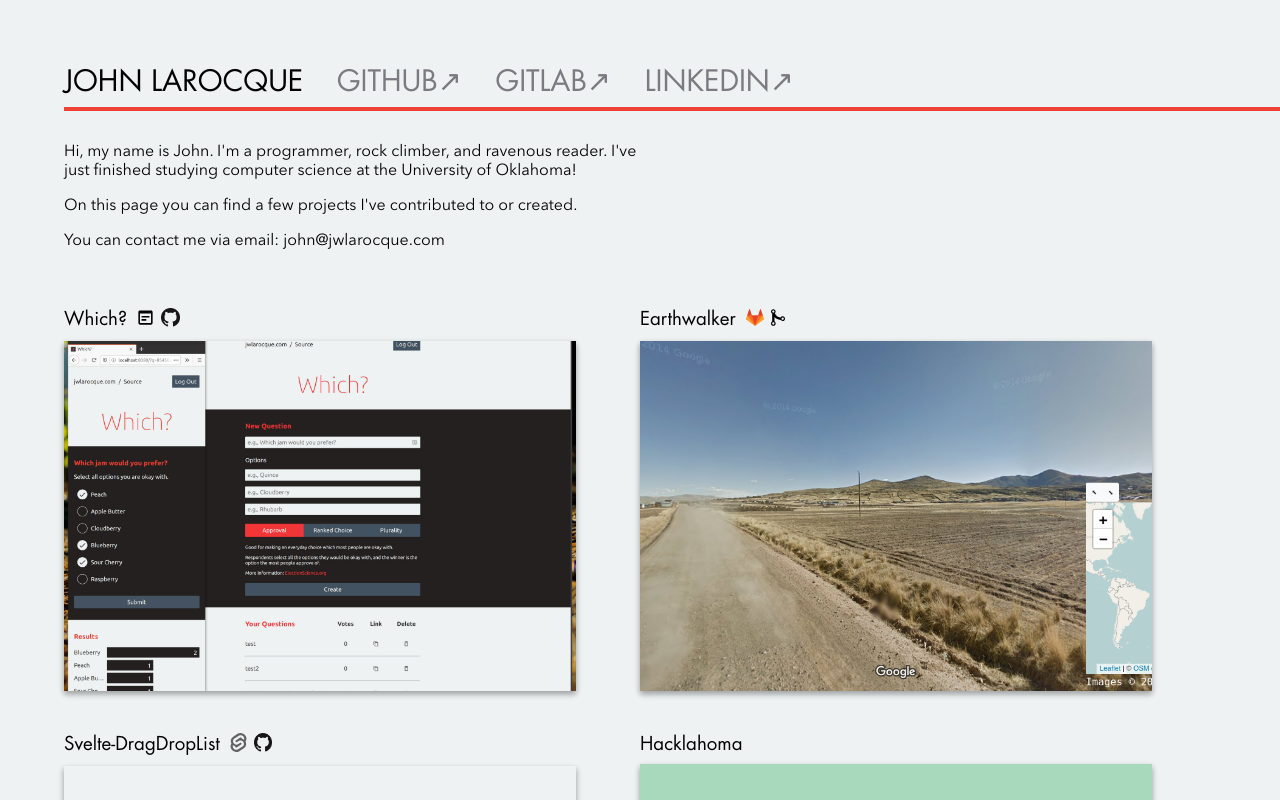
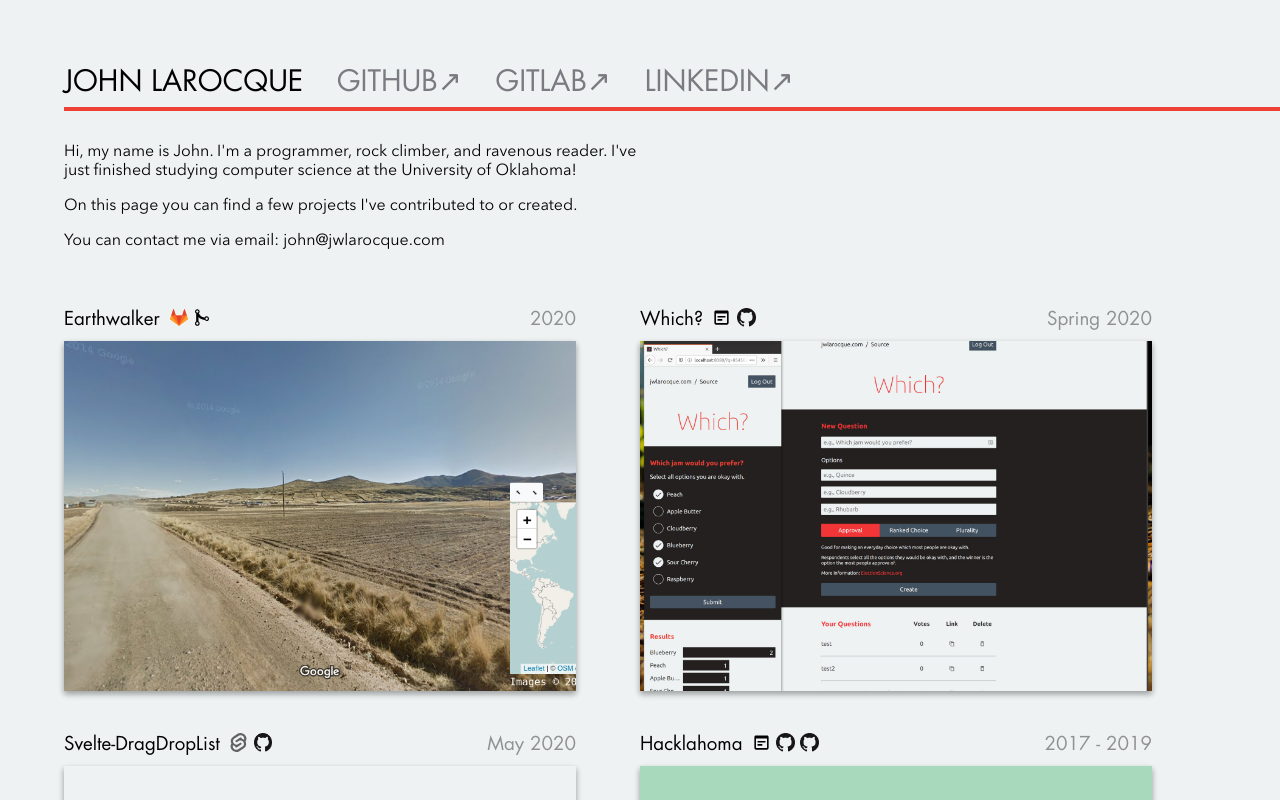
Before and after one commit to jwlarocque/jwlarocque.github.io, a Svelte app: page / in a window 1280 px wide. Shown: the top 800 px of the page. Built offline with nearby package versions, Linux system fonts and the light colour scheme; grey boxes are pictures that could not be loaded.

Commit message:
Add project dates

```diff
--- a/src/App.svelte
+++ b/src/App.svelte
@@ -3,36 +3,43 @@
 
 	const projects = [
 		{
+			title: '<a href="https://gitlab.com/glatteis/earthwalker">Earthwalker</a>',
+			links: '<a href="https://gitlab.com/glatteis/earthwalker"><img src="img/gitlab.svg" alt="GitLab" title="GitLab"></a><a href="https://gitlab.com/glatteis/earthwalker/-/merge_requests?scope=all&state=all&author_username=jwlarocque"><img src="img/merge.svg" alt="Contributions" title="Contributions"></a>',
+			when: '2020',
+			img: '<img src="img/earthwalker_example.png" alt="Earthwalker Example">',
+			desc: `<p>An open source clone of <a href="https://www.geoguessr.com/">GeoGuessr</a> with a Go backend, which adds some extra features and works around Google's pricey dynamic Streetview API.</p>
+				   <p>I rebuilt most of the application to loosen coupling between its components and better allow for future features.</p>
+				   <p>The front end is written in Svelte with Leaflet maps, and  utilizes OSM Nominatim and Google StreetView.  It is served along with a REST API by a Go back end.</p>
+				   <p><a href="https://gitlab.com/glatteis/earthwalker">GitLab</a>, <a href="https://gitlab.com/glatteis/earthwalker/-/merge_requests?scope=all&state=all&author_username=jwlarocque">Contributions</a></p>`
+		}, {
 			title: '<a href="http://which.jwlarocque.com">Which?</a>',
 			links: '<a href="http://which.jwlarocque.com"><img src="img/wysiwyg.svg" alt="Live" title="Live"></a><a href="https://github.com/jwlarocque/which"><img src="img/github.png" alt="GitHub" title="GitHub"></a>',
+			when: 'Spring 2020',
 			img: '<img src="img/which_2.jpg" alt="Which New Question Page">',
-			desc: `<p>My current project, a tiny voting/polling web app similar to <a href="https://www.strawpoll.me/">Straw Poll</a>, but with support for instant runoff as well as approval and plurality voting.  Still adding features and cleaning up, code quality is currently: <span class="code">gradually improving</span>.</p>
+			desc: `<p>My most recent project, a tiny voting/polling web app similar to <a href="https://www.strawpoll.me/">Straw Poll</a>, but with support for instant runoff as well as approval and plurality voting.  Still adding features and cleaning up, code quality is currently: <span class="code">gradually improving</span>.</p>
 				   <p><a href="https://svelte.dev/">Svelte</a> frontend and PostgreSQL database connected by a Go server with from-scratch routing and session management.  Currently live on AWS EC2 + RDS!</p>
 				   <p><a href="https://github.com/jwlarocque/which">GitHub</a>, <a href="http://which.jwlarocque.com">Live</a></p>`
 		}, {
-			title: '<a href="https://gitlab.com/glatteis/earthwalker">Earthwalker</a>',
-			links: '<a href="https://gitlab.com/glatteis/earthwalker"><img src="img/gitlab.svg" alt="GitLab" title="GitLab"></a><a href="https://gitlab.com/glatteis/earthwalker/-/merge_requests?scope=all&state=all&author_username=jwlarocque"><img src="img/merge.svg" alt="Contributions" title="Contributions"></a>',
-			img: '<img src="img/earthwalker_example.png" alt="Earthwalker Example">',
-			desc: `<p>An open source clone of <a href="https://www.geoguessr.com/">Geoguessr</a> with a Go backend, which adds some extra features and works around Google's pricey dynamic Streetview API.</p>
-				   <p>I rewrote most of the application to loosen coupling between its components and better allow for future features.</p>
-				   <p><a href="https://gitlab.com/glatteis/earthwalker">GitLab</a>, <a href="https://gitlab.com/glatteis/earthwalker/-/merge_requests?scope=all&state=all&author_username=jwlarocque">Contributions</a></p>`
-		}, {
 			title: '<a href="https://github.com/jwlarocque/svelte-dragdroplist">Svelte-DragDropList</a>',
 			links: '<a href="https://svelte.dev/repl/915db3b3ed704fddb7ddfb64bcbc2624?version=3.22.2"><img src="img/svelte.svg" alt="REPL" title="REPL"></a><a href="https://github.com/jwlarocque/svelte-dragdroplist"><img src="img/github.png" alt="GitHub" title="GitHub"></a>',
+			when: 'May 2020',
 			img: `<video autoplay loop style="object-fit: contain;">
 					  <source src="img/dragdroplist.mp4" type="video/mp4">
 				  </video>`,
 			desc: `<p>Sortable lists in a Svelte 3 component.  Some features: bidirectional data binding, touch support, and buttons for accessibility.</p>
-				   <p><a href="https://github.com/jwlarocque/svelte-dragdroplist">GitHub</a></p>`
+				   <p><a href="https://svelte.dev/repl/915db3b3ed704fddb7ddfb64bcbc2624?version=3.22.2">REPL</a>, <a href="https://github.com/jwlarocque/svelte-dragdroplist">GitHub</a></p>`
 		}, {
 			title: '<a href="https://hacklahoma.org/">Hacklahoma</a>',
+			links: '<a href="https://hacklahoma.org/"><img src="img/wysiwyg.svg" alt="Hacklahoma" title="Hacklahoma"></a><a href="https://github.com/Hacklahoma/Hacklahoma.github.io/tree/Hacklahoma2018-(DO-NOT-PULL-FROM-MASTER)"><img src="img/github.png" alt="GitHub (2018)" title="GitHub (2018)"></a><a href="https://github.com/Hacklahoma/Hacklahoma.github.io/tree/Hacklahoma2019-(DO-NOT-PULL-FROM-MASTER)"><img src="img/github.png" alt="GitHub (2019)" title="GitHub (2019)"></a>',
+			when: '2017 - 2019',
 			img: '<img src="img/hacklahoma19_centered.svg" alt="Hacklahoma Logo" style="background: #a9d9bc; object-fit: contain;">',
 			desc: `<p>The first MLH hackathon in Oklahoma!</p>
-				   <p>As ACM secretary (2018) and a member of the Hacklahoma advertising and media board, I'm lucky to have been a part of the great student team that made this event happen. (I worked on the website (<a href="https://2019.hacklahoma.org/">2019</a>, <a href="https://2018.hacklahoma.org/">2018</a>) quite a bit, and some other stuff.)</p>
+				   <p>As ACM secretary during its founding (2018) and a member of the Hacklahoma advertising and media board, I'm lucky to have been a part of the great student team that made this event happen. (I worked on the website (<a href="https://2019.hacklahoma.org/">2019</a>, <a href="https://2018.hacklahoma.org/">2018</a>) quite a bit, and some other stuff.)</p>
 				   <p>Thanks to all our sponsors, mentors, and attendees for making Hacklahoma awesome.</p>`
 		}, {
 			title: '<a href="https://github.com/draekris/Barrage/">Barrage</a>',
 			links: '<a href="https://github.com/draekris/Barrage/"><img src="img/github.png" alt="GitHub" title="GitHub"></a>',
+			when: 'Spring 2018',
 			img: '<img src="https://raw.githubusercontent.com/draekris/Barrage/master/examples/barrage-example.png" alt="Barrage Screenshot" style="object-fit: contain; background-color: rgba(0, 0, 0, 0.1)">',
 			desc: `<p>An implementation of a minimal music player.</p>
                    <p>Built on Electron, with howler.js for audio and additional packages to handle metadata.  I only spent a couple of days on this, so the code isn't exactly debugged, optimized, and documented.</p>
@@ -49,12 +56,14 @@
 			desc: false
 		}, {
 			title: '<a href="inversesquare.html">Attraction</a>',
+			when: '2015',
 			img: '<iframe src="inversesquarethumb.html" style="border: 0;"></iframe>',
 			desc: `<p style="pointer-events: none;">This Javascript doodle was put together during my high school physics class, when I should have been studying.  It's an inverse square vector field with respect to the mouse position.  Faster than it used to be.</p>
 				   <p style="pointer-events: none;">(Thanks to Chris for the idea!)</p>`
 		}, {
 			title: '<a href="https://github.com/jwlarocque/Python-Python">Python Python</a>',
 			links: '<a href="https://github.com/jwlarocque/Python-Python/"><img src="img/github.png" alt="GitHub" title="GitHub"></a>',
+			when: '2015',
 			img: '<img src="img/python-python.png" alt="Screenshot of Python Python">',
 			desc: `<p>Play a quick game of snake from the comfort of your terminal!  Made in an attempt to convince a friend to stop playing Flash snake during English class and learn Python instead.</p>
 				   <p><a href="https://github.com/jwlarocque/Python-Python">GitHub</a></p>`
@@ -138,7 +147,7 @@
 	</div>
 	<div id="project-list">
 		{#each projects as project}
-			<Project title={project.title} links={project.links} img={project.img} desc={project.desc}/>
+			<Project title={project.title} links={project.links} img={project.img} desc={project.desc} when={project.when}/>
 		{/each}
 	</div>
 </main>
--- a/src/Project.svelte
+++ b/src/Project.svelte
@@ -3,6 +3,7 @@
     export let links;
     export let img;
     export let desc;
+    export let when;
 
     $: console.log(links);
 
@@ -24,6 +25,7 @@
         margin: 0.5em 0;
         display: flex;
         flex-direction: row;
+        width: 100%;
     }
 
     :global(.project h3 > *) {
@@ -37,6 +39,13 @@
     :global(.project .links img) {
         height: 1em;
         object-fit: cover;
+    }
+
+    .when {
+        margin-right: 0;
+        flex-grow: 1;
+        text-align: right;
+        color: rgba(0, 0, 0, 0.4) !important;
     }
 
     .project .img {
@@ -108,7 +117,7 @@
     on:mouseenter={() => {hovered = true;}}
     on:mouseleave={() => {hovered = false;}}
 >
-    <h3>{@html title} {#if links}<div class="links">{@html links}</div>{/if}</h3>
+    <h3 class="title">{@html title} {#if links}<div class="links">{@html links}</div>{/if}{#if when}<div class="when">{when}</div>{/if}</h3>
     <div class="img">
         {@html img}
         {#if desc}
```
Also changed, not shown: public/build/bundle.css, public/build/bundle.js, 2 other files (tests, documents, lock files or other folders).
